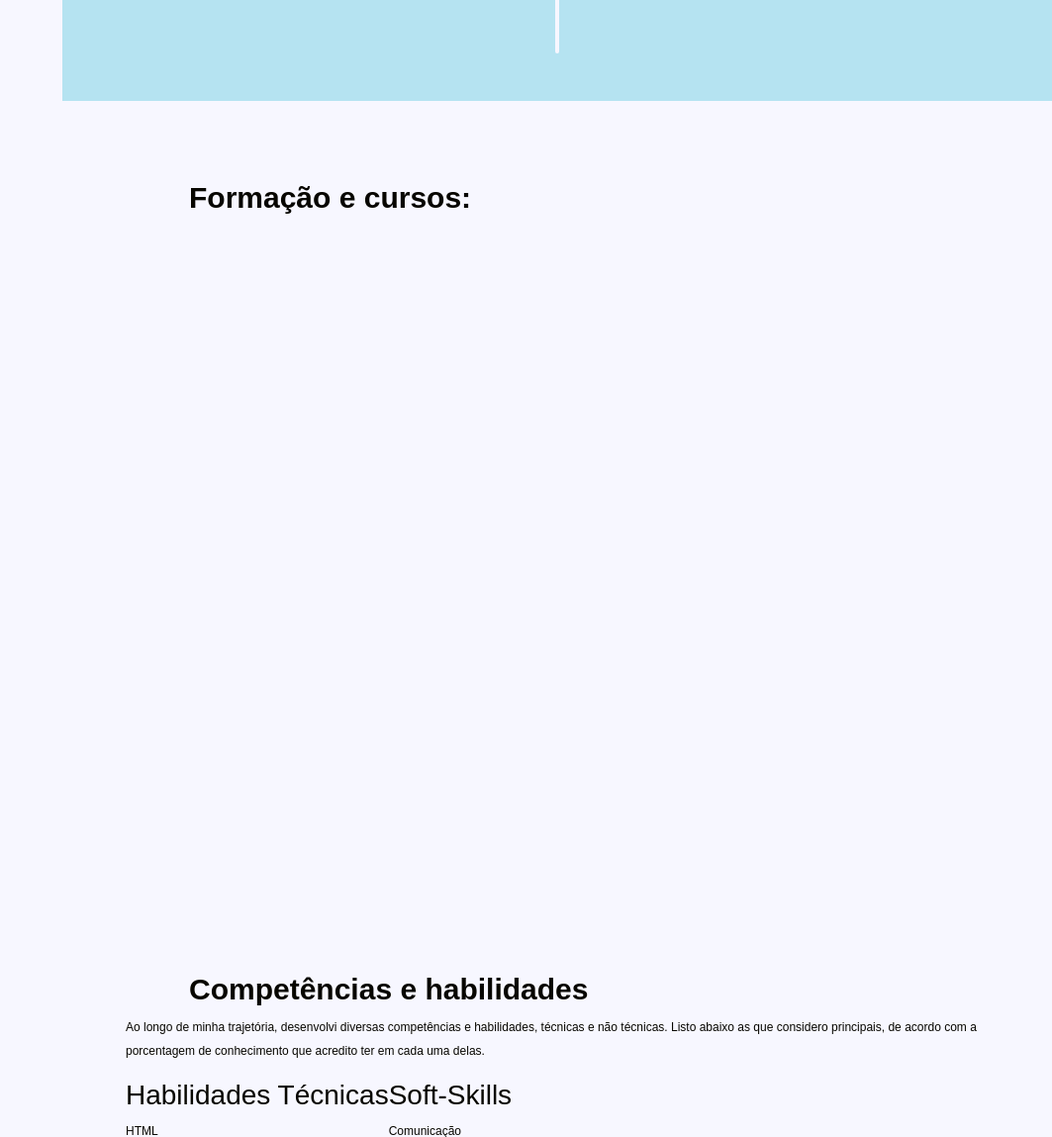
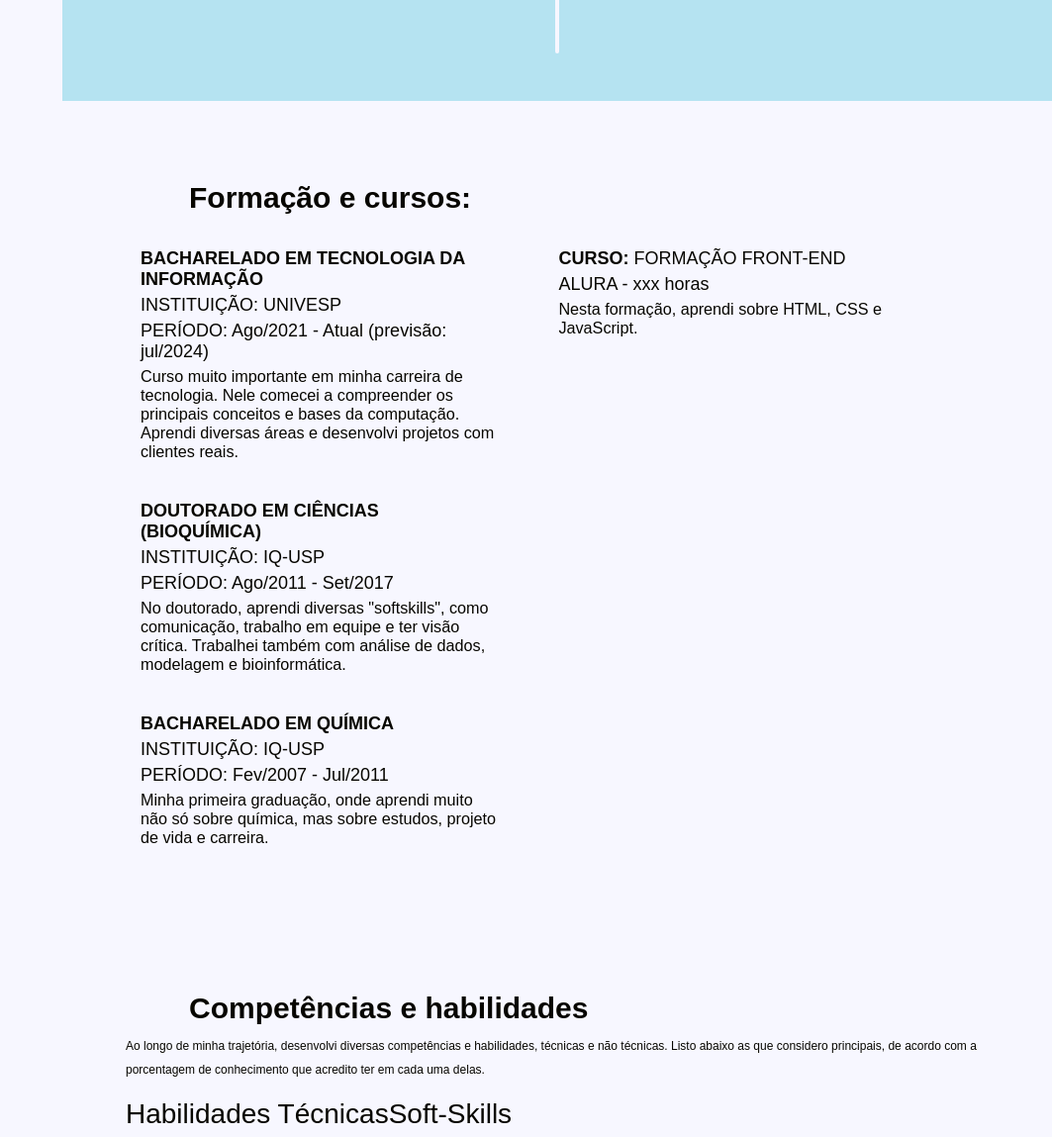
Before and after one commit to Valqps/Portfolio, a Flask app: page / in a window 1280 px wide. Shown: the part 3594-4743 px from the top of the page at 99% size, without its empty margins (217-1280 px from the left). Run offline with Flask 3, Linux system fonts and the light colour scheme; some libraries are stand-ins or nearby versions; some web fonts are replaced.

Commit message:
Criação do item cursos

```diff
--- /dev/null
+++ b/static/styles/cursos.css
@@ -0,0 +1,24 @@
+.cursos {
+    display: flex;
+}
+
+.cursos__item {
+    line-height: normal;
+    font-size: 1.5em;
+    padding: 10px;
+    /* border: 2px solid var(--cor-escura); */
+    border-radius: 10px;
+    margin: 10px 0;
+}
+
+.cursos__item p {
+    margin: 5px;
+}
+
+.cursos__item__descricao {
+    font-size: 0.9em;
+}
+
+/* .cursos__formacao {
+    background-color: var(--cor-verde-transparente);
+} */
--- a/static/styles/style.css
+++ b/static/styles/style.css
@@ -49,3 +49,11 @@ h2 {
     font-size: 1.5em;
     line-height: 2em;
 }
+
+.coluna {
+    width: 45%;
+}
+
+.coluna-direita {
+    padding-left: 30px;
+}
--- a/templates/index.html
+++ b/templates/index.html
@@ -12,6 +12,7 @@
     <link rel="stylesheet" href="../static/styles/menu-lateral.css">
     <link rel="stylesheet" href="../static/styles/inicio-sobre.css">
     <link rel="stylesheet" href="../static/styles/timeline.css">
+    <link rel="stylesheet" href="../static/styles/cursos.css">
     <link rel="stylesheet" href="../static/styles/habilidades.css">
     <link rel="stylesheet" href="../static/styles/portfolio.css">
     <link rel="stylesheet" href="../static/styles/contato.css">
@@ -140,6 +141,35 @@
         </section>
         <section id="cursos">
             <h2>Formação e cursos:</h2>
+            <div class="cursos">
+                <div class="coluna">
+                    <div class="cursos__item cursos__formacao">
+                        <p><strong>BACHARELADO EM TECNOLOGIA DA INFORMAÇÃO</strong></p>
+                        <p>INSTITUIÇÃO: UNIVESP</p>
+                        <p>PERÍODO: Ago/2021 - Atual (previsão: jul/2024)</p>
+                        <p class="cursos__item__descricao">Curso muito importante em minha carreira de tecnologia. Nele comecei a compreender os principais conceitos e bases da computação. Aprendi diversas áreas e desenvolvi projetos com clientes reais.</p>
+                    </div>
+                    <div class="cursos__item cursos__formacao">
+                        <p><strong>DOUTORADO EM CIÊNCIAS (BIOQUÍMICA)</strong></p>
+                        <p>INSTITUIÇÃO: IQ-USP</p>
+                        <p>PERÍODO: Ago/2011 - Set/2017</p>
+                        <p class="cursos__item__descricao">No doutorado, aprendi diversas "softskills", como comunicação, trabalho em equipe e ter visão crítica. Trabalhei também com análise de dados, modelagem e bioinformática.</p>
+                    </div>
+                    <div class="cursos__item cursos__formacao">
+                        <p><strong>BACHARELADO EM QUÍMICA</strong></p>
+                        <p>INSTITUIÇÃO: IQ-USP</p>
+                        <p>PERÍODO: Fev/2007 - Jul/2011</p>
+                        <p class="cursos__item__descricao">Minha primeira graduação, onde aprendi muito não só sobre química, mas sobre estudos, projeto de vida e carreira.</p>
+                    </div>
+                </div>
+                <div class="coluna coluna-direita">
+                    <div class="cursos__item">
+                        <p><strong>CURSO: </strong>FORMAÇÃO FRONT-END</p>
+                        <p>ALURA - xxx horas</p>
+                        <p class="cursos__item__descricao">Nesta formação, aprendi sobre HTML, CSS e JavaScript.</p>
+                    </div>
+                </div>
+            </div>
         </section>
         <section id="habilidades">
             <h2>Competências e habilidades</h2>
```
